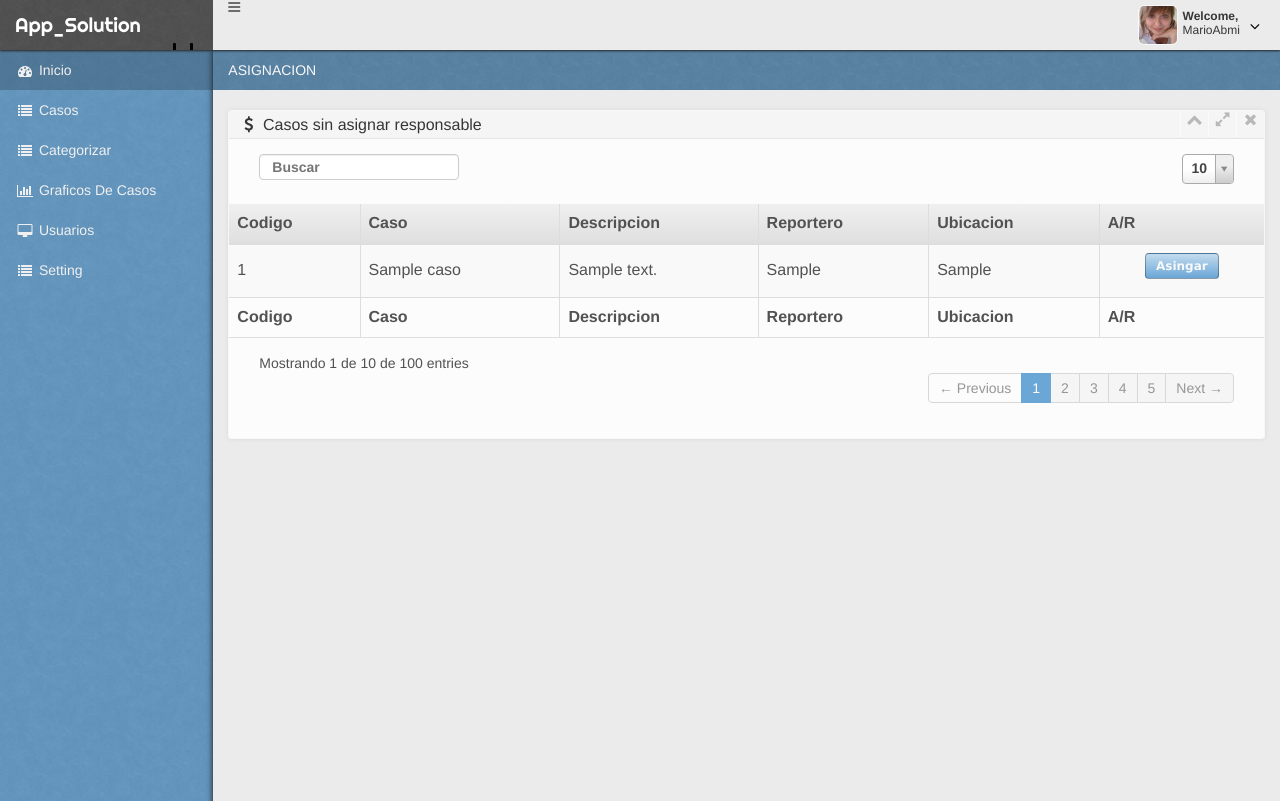
After one commit to Ivette14/app_solution, a CodeIgniter app: page /app_solution/index.php/crud_caso/responsable in a window 1280 px wide. The commit adds this page. Run offline with CodeIgniter, Linux system fonts and the light colour scheme; tables that the repository leaves empty hold one stand-in row (values such as "Sample post"); some libraries are stand-ins or nearby versions.

Commit message:
Agregar caso
agragar caso y grid de responsables

```diff
--- a/application/config/autoload.php
+++ b/application/config/autoload.php
@@ -52,7 +52,7 @@ $autoload['packages'] = array();
 |	$autoload['libraries'] = array('database', 'session', 'xmlrpc');
 */
 
-$autoload['libraries'] = array();
+$autoload['libraries'] = array('database', 'form_validation','session');
 
 
 /*
@@ -64,7 +64,8 @@ $autoload['libraries'] = array();
 |	$autoload['helper'] = array('url', 'file');
 */
 
-$autoload['helper'] = array();
+$autoload['helper'] = array('url','form');
+
 
 
 /*
--- a/application/config/database.php
+++ b/application/config/database.php
@@ -50,7 +50,7 @@ $active_record = TRUE;
 
 $db['default']['hostname'] = 'localhost';
 $db['default']['username'] = 'root';
-$db['default']['password'] = '';
+$db['default']['password'] = '123456*';
 $db['default']['database'] = 'app_solution';
 $db['default']['dbdriver'] = 'mysql';
 $db['default']['dbprefix'] = '';
--- /dev/null
+++ b/application/controllers/crud_caso.php
@@ -0,0 +1,65 @@
+<?php if ( ! defined('BASEPATH')) exit('No direct script access allowed');
+
+class Crud_caso extends CI_Controller {
+Public function __construct()
+	{
+		parent::__construct();
+        @ session_start();
+		$this->load->library('pagination');
+		$this->load->library(array('session','form_validation'));
+        $this->load->helper('url');
+        $this->load->helper(array('form'));
+        $this->load->helper('date');
+        $this->load->model("crud_model_caso");
+	}
+
+function index()
+{
+	 if($this->input->post('post') && $this->input->post('post')==1)
+        {
+            $this->form_validation->set_rules('nombre_caso', 'Nombre Del caso',           'required|trim|xss_clean');
+            $this->form_validation->set_rules('descripcion', 'Campo Cuenta',   'required|trim|xss_clean');
+            $this->form_validation->set_rules('ubicacion', 'Campo Sucursal',              'required|trim|xss_clean');
+            $this->form_validation->set_rules('reporto_caso', 'Campo Proveedor',             'required|trim|xss_clean');
+
+        $this->form_validation->set_message('required','El Campo <b>%s</b> Es Obligatorio');
+        if ($this->form_validation->run() == TRUE)
+            {
+
+                $nombre_caso = $this->input->post('nombre_caso');
+                $descripcion = $this->input->post('descripcion');
+                $ubicacion = $this->input->post('ubicacion');
+                $reporto_caso = $this->input->post('reporto_caso');
+                  $estado = 1;
+
+        $timestamp = now();
+        $timezone = 'UM8';
+        $daylight_saving = FALSE;
+
+        $now = gmt_to_local($timestamp, $timezone, $daylight_saving);
+        $datestring = "%Y-%m-%d %h:%i:%s";
+        $fecha_reporte = $this->now = mdate($datestring, $now);
+         $this->crud_model_caso->nuevo_caso($nombre_caso,$reporto_caso,$descripcion,$fecha_reporte,$ubicacion,$estado);
+	   redirect('crud_caso');
+}
+
+}
+$this->load->view('header');
+$this->load->view('form/frm_new_caso');
+$this->load->view('foorter');
+
+}
+function responsable()
+{
+
+
+   $casos= $this->crud_model_caso->get_casos();
+        //creamos una variable usuarios para pasarle a la vista
+    $data['casos'] =   $casos;
+$this->load->view('header');
+$this->load->view('form/frm_responsable_caso',$data);
+$this->load->view('foorter');
+
+
+}
+}
--- /dev/null
+++ b/application/models/crud_model_caso.php
@@ -0,0 +1,30 @@
+   <?php
+ 	class Crud_model_caso extends CI_Model
+{
+    public function __construct()
+    {
+        parent::__construct();
+    }
+
+public function nuevo_caso($nombre_caso,$reporto_caso,$descripcion,$fecha_reporte,$ubicacion,$estado)
+{
+   $this->db->insert('caso', array(
+        'nombre_caso'                  =>$nombre_caso,
+        'reporto_caso'                =>$reporto_caso,
+        'descripcion'                 =>$descripcion,
+        'fecha_reporte'               =>$fecha_reporte,
+        'ubicacion'                   =>$ubicacion,
+        'estado'                      =>$estado
+        ));
+
+
+ }
+
+  public function get_casos()
+    {
+        $query = $this->db->query('SELECT * from caso where estado = 1');
+         return $query->result();
+        }
+    }
+
+    ?>
--- /dev/null
+++ b/application/views/form/frm_responsable_caso.php
@@ -0,0 +1,91 @@
+<div id="content" class="col-xs-12 col-sm-10">
+		<div class="row">
+	<div id="breadcrumb" class="col-md-12">
+		<ol class="breadcrumb">
+			<li><a href="<?php echo base_url().'crud_caso/responsable'; ?>">ASIGNACION</a></li>
+		</ol>
+	</div>
+	</div>
+<div class="row">
+	<div class="col-xs-12">
+		<div class="box">
+			<div class="box-header">
+				<div class="box-name">
+					<i class="fa fa-usd"></i>
+					<span>Casos sin asignar responsable</span>
+				</div>
+				<div class="box-icons">
+					<a class="collapse-link">
+						<i class="fa fa-chevron-up"></i>
+					</a>
+					<a class="expand-link">
+						<i class="fa fa-expand"></i>
+					</a>
+					<a class="close-link">
+						<i class="fa fa-times"></i>
+					</a>
+				</div>
+				<div class="no-move"></div>
+			</div>
+
+
+
+
+
+<div class="box-content no-padding">
+				<div id="datatable-1_wrapper" class="dataTables_wrapper form-inline" role="grid"><div class="box-content"><div class="col-sm-6"><div id="datatable-1_filter" class="dataTables_filter"><label><input placeholder="Buscar" aria-controls="datatable-1" type="text"></label></div></div><div class="col-sm-6 text-right"><div class="dataTables_length" id="datatable-1_length"><label><div id="s2id_autogen1" class="select2-container"><a href="javascript:void(0)" onclick="return false;" class="select2-choice" tabindex="-1">   <span class="select2-chosen">10</span><abbr class="select2-search-choice-close"></abbr>   <span class="select2-arrow"><b></b></span></a><input id="s2id_autogen2" class="select2-focusser select2-offscreen" type="text"></div><select class="select2-offscreen" tabindex="-1" aria-controls="datatable-1" size="1" name="datatable-1_length"><option selected="selected" value="10">10</option><option value="25">25</option><option value="50">50</option><option value="100">100</option></select></label></div></div><div class="clearfix"></div></div>
+
+				<table class="table table-bordered table-striped table-hover table-heading table-datatable" id="datatable-1">
+					<thead>
+						<tr>
+							<th>Codigo </th>
+							<th>Caso</th>
+							<th>Descripcion</th>
+							<th>Reportero</th>
+							<th>Ubicacion</th>
+							<th>A/R</th>
+						</tr>
+					</thead>
+					<tbody>
+					<!-- Start: list_row -->
+						<?php foreach ($casos as $casos):?>
+                                            <tr>
+                                            <td><?= $casos->id_caso?></td>
+                                            <td><?= $casos->nombre_caso?></td>
+                                            <td><?= $casos->descripcion?></td>
+                                            <td><?= $casos->reporto_caso?></td>
+                                            <td><?= $casos->ubicacion?></td>
+                                             <input  type="hidden" name="post" value="1" />
+                                            <td align="center"><button type="button" onclick=location="<?php echo base_url().'crud_caso'.$casos->id_caso; ?>" class="btn btn-primary"><i class=""></i>Asingar</button></td>
+                                 </tr>
+                                    <?php endforeach ;?>
+					<!-- End: list_row -->
+					</tbody>
+					<tfoot>
+						<tr>
+							<th>Codigo </th>
+							<th>Caso</th>
+							<th>Descripcion</th>
+							<th>Reportero</th>
+							<th>Ubicacion</th>
+							<th>A/R</th>
+						</tr>
+					</tfoot>
+				</table>
+
+
+<div class="box-content">
+<div class="col-sm-6">
+<div id="datatable-1_info" class="dataTables_info">Mostrando 1 de 10 de 100 entries</div>
+</div>
+<div class="col-sm-6 text-right">
+<div class="dataTables_paginate paging_bootstrap">
+	<ul class="pagination"><li class="prev disabled"><a href="#">← Previous</a></li><li class="active"><a href="#">1</a></li><li><a href="#">2</a></li><li><a href="#">3</a></li><li><a href="#">4</a></li><li><a href="#">5</a></li><li class="next"><a href="#">Next → </a></li></ul></div></div><div class="clearfix"></div></div></div>
+			</div>
+
+			</div>
+			</div>
+		</div>
+	</div>
+</div>
+</div>
--- a/application/views/header.php
+++ b/application/views/header.php
@@ -6,6 +6,9 @@
 		<meta name="author" content="DevOOPS">
 		<meta name="viewport" content="width=device-width, initial-scale=1">
 			 <base href="<?php echo base_url();  ?>">
+
+			 <link href="<?php echo base_url().'seteo/js/devoops.js'; ?>" type="javascript" >
+			 <link href="<?php echo base_url().'seteo/js/devoops.min.js'; ?>" type="javascript">
 		<link href="<?php echo base_url().'seteo/plugins/bootstrap/bootstrap.css'; ?>" rel="stylesheet">
 		<link href="<?php echo base_url().'seteo/plugins/jquery-ui/jquery-ui.min.css'; ?>" rel="stylesheet">
 		<link href="http://netdna.bootstrapcdn.com/font-awesome/4.0.3/css/font-awesome.css" rel="stylesheet">
@@ -140,10 +143,11 @@
 						<span class="hidden-xs">Casos</span>
 					</a>
 					<ul class="dropdown-menu">
-						<li><a class="ajax-link" href="ajax/charts_xcharts.html">Nuevo Caso</a></li>
+
+						<li><a  href="<?php echo base_url().'crud_caso'; ?>">Nuevo Caso</a></li>
 						<li><a class="ajax-link" href="ajax/charts_flot.html">Estados De Casos</a></li>
 						<li><a class="ajax-link" href="ajax/charts_google.html">Redirreccion de Casos</a></li>
-						<li><a class="ajax-link" href="ajax/charts_morris.html">Casos Sin Resolver</a></li>
+						<li><a href="<?php echo base_url().'crud_caso/responsable'; ?>">Casos Sin Responsable</a></li>
 					</ul>
 				</li>
 				<li class="dropdown">
```
Also changed, not shown: application/views/form/frm_new_caso.php (+37 -23 lines).
